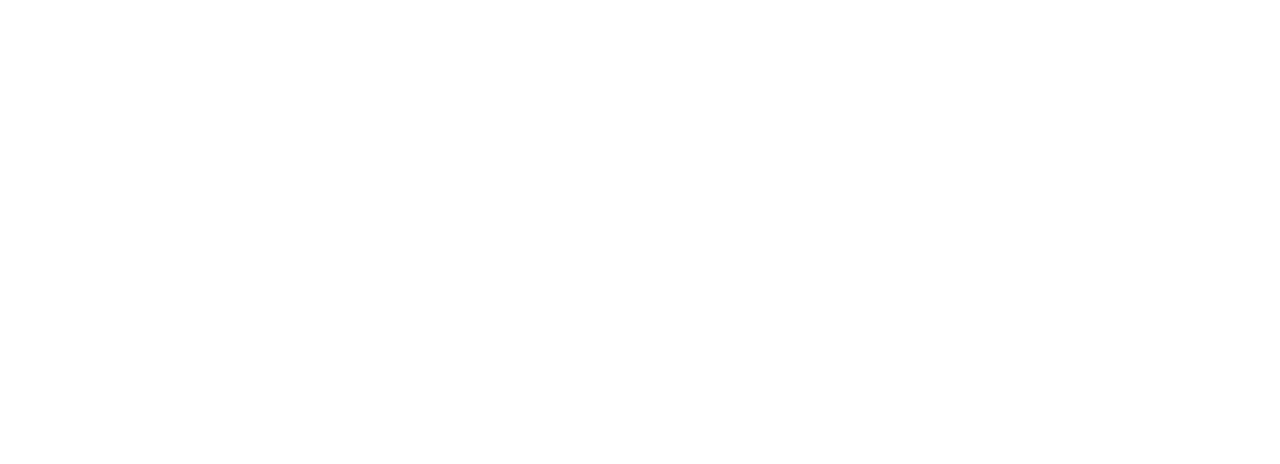
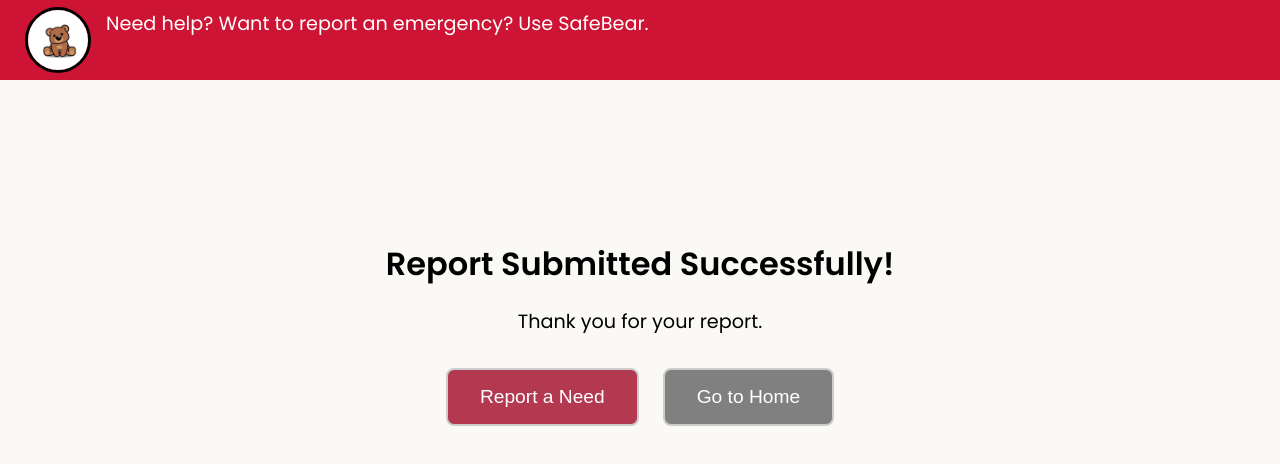
Before and after one commit to IvanPastorcic/LeteciMedvjedici, a React (Create React App) app in the folder IzvorniKod/: page /confirmation in a window 1280 px wide. Before the commit this address had no page. Shown: the top 464 px of the page. Built offline with nearby package versions, Linux system fonts and the light colour scheme.

Commit message:
Added confirmation screen for submitted report.

```diff
--- a/IzvorniKod/src/App.js
+++ b/IzvorniKod/src/App.js
@@ -5,7 +5,7 @@
 import HomePage from "./pages/HomePage/HomePage";
 import MapPage from "./pages/MapPage/MapPage";
 import HomePageAuthorities from "./pages/HomePageAuthorities/HomePageAuthorities";
-
+import ConfirmationScreen from "./pages/ConfirmationScreen/ConfirmationScreen";
 
 function App() {
   return (
@@ -13,6 +13,8 @@
       <Routes>
         <Route path="/" element={<LoginPage />} />
         <Route path="/report" element={<ReportPage />} />
+        <Route path="/confirmation" element={<ConfirmationScreen />} />
+
         <Route path="/home" element={<HomePage />} />
         <Route path="/map" element={<MapPage />} />
 
--- /dev/null
+++ b/IzvorniKod/src/pages/ConfirmationScreen/ConfirmationScreen.css
@@ -0,0 +1,50 @@
+.confirmation-screen {
+    font-family: Poppins;
+    text-align: center;
+    background-color: #FAF9F6;
+    min-height: 100vh;
+}
+
+.confirmation-screen h1 {
+    color: black;
+    margin-bottom: 1rem;
+    margin-top: 10rem;
+}
+
+.confirmation-screen p {
+    margin-bottom: 2rem;
+    font-size: 1.2rem;
+}
+
+.button-container {
+    display: flex;
+    justify-content: center;
+    gap: 1.5rem;
+}
+
+.report-need-button, .go-home-button {
+    padding: 1rem 2rem;
+    font-size: 1.2rem;
+    border-radius: 8px;
+    cursor: pointer;
+}
+
+.report-need-button{
+    color: white;
+    background-color: #B33951;
+}
+
+.go-home-button{
+    color: white;
+    background-color: gray;
+}
+
+.report-need-button:hover {
+    background-color: #CD1434;
+    color: #fff;
+}
+
+.go-home-button:hover {
+    background-color: #6c757d;
+    color: #fff;
+}
--- /dev/null
+++ b/IzvorniKod/src/pages/ConfirmationScreen/ConfirmationScreen.js
@@ -0,0 +1,34 @@
+import React from 'react';
+import { useNavigate } from 'react-router-dom';
+import './ConfirmationScreen.css';
+import AnonHeader from '../../components/AnonHeader/AnonHeader';
+
+function ConfirmationScreen() {
+    const navigate = useNavigate();
+
+    const handleReportNeedClick = () => {
+        navigate('/report-need'); // Replace with the correct route for reporting needs
+    };
+
+    const handleGoHomeClick = () => {
+        navigate('/home'); // Replace with the correct route for the home page
+    };
+
+    return (
+    <div className="confirmation-screen">
+        <AnonHeader />
+        <h1>Report Submitted Successfully!</h1>
+        <p>Thank you for your report.</p>
+        <div className="button-container">
+        <button className="report-need-button" onClick={handleReportNeedClick}>
+            Report a Need
+        </button>
+        <button className="go-home-button" onClick={handleGoHomeClick}>
+            Go to Home
+        </button>
+        </div>
+    </div>
+    );
+}
+
+export default ConfirmationScreen;
```
